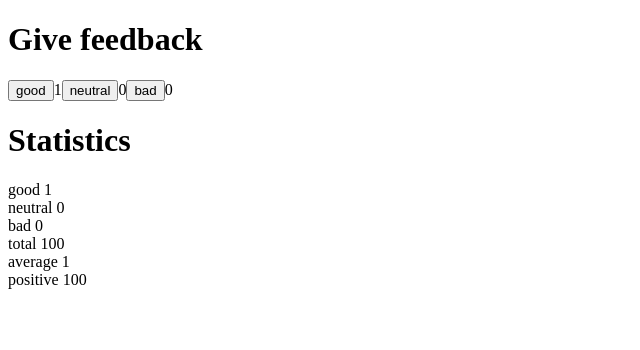
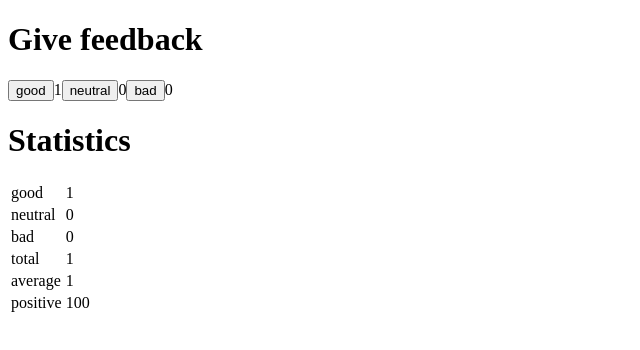
Before and after one commit to stacy-gol/web-crash-course, a React (Create React App) app in the folder Task-4/: page / in a window 1280 px wide. Both pictures are taken after a click on the button "good". Shown: the top 350 px of the page, without its empty margins (0-640 px from the left). Built offline with nearby package versions, Linux system fonts and the light colour scheme.

Commit message:
exercise 1.11

```diff
--- a/Task-4/src/App.js
+++ b/Task-4/src/App.js
@@ -1,10 +1,5 @@
 import { useState } from 'react'
 
-const StatisticLine  = (props) => (
-  <div>
-    {props.text} {props.value}
-  </div>
-)
 
 const Button = (props) => (
   <button onClick={props.onClick}>
@@ -13,25 +8,31 @@ const Button = (props) => (
 )
 
 const Statistics = (props) => {
-  if (props.buttonClicked === false)
+  if (props.buttonClicked === false) {
     return (
       <div>
         No feedback given
       </div>
     )
-  else {
+  } else {
     return (
-  <div>
-    <h1>Statistics</h1>
-      <StatisticLine text="good" value={props.good} />
-      <StatisticLine text="neutral" value={props.neutral} />
-      <StatisticLine text="bad" value={props.bad} />
-      <StatisticLine text="total" value={props.positive} />
-      <StatisticLine text="average" value={props.average} />
-      <StatisticLine text="positive" value={props.positive} />
-  </div>
-  )}
+      <div>
+        <h1>Statistics</h1>
+        <table>
+      <tbody>
+        {props.data.map((item, index) => (
+          <tr key={index}>
+            <td>{item.text}</td>
+            <td>{item.value}</td>
+          </tr>
+        ))}
+      </tbody>
+    </table>
+      </div>
+    )
   }
+}
+
 
 
 const App = () => {
@@ -42,6 +43,14 @@ const App = () => {
   const [average, setAverage] = useState(0)
   const [positive, setPositive] = useState(0)
   const [buttonClicked, setButtonClicked] = useState(false)
+  const data = [
+    { text: "good", value: good },
+    { text: "neutral", value: neutral },
+    { text: "bad", value: bad },
+    { text: "total", value: total },
+    { text: "average", value: average },
+    { text: "positive", value: positive },
+  ];
 
 
   const handleGoodClick = () => {
@@ -85,7 +94,7 @@ const App = () => {
       <Button onClick={handleBadClick}>bad</Button>
       {bad}
       {!buttonClicked && <h2>No feedback given</h2>}
-      {buttonClicked && <Statistics good={good} neutral={neutral} bad={bad} total={total} average={average} positive={positive}/>
+      {buttonClicked && <Statistics data={data} />
       }
     </div>
   )
```
